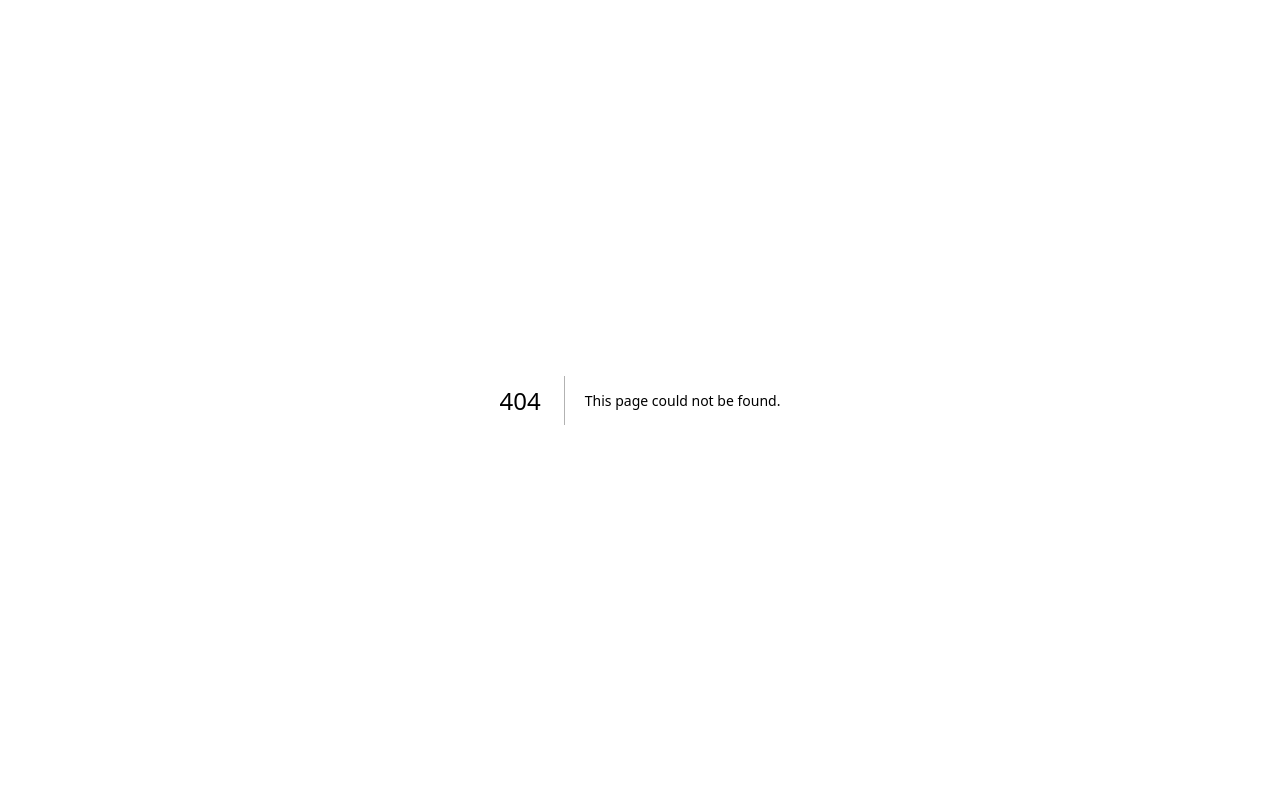
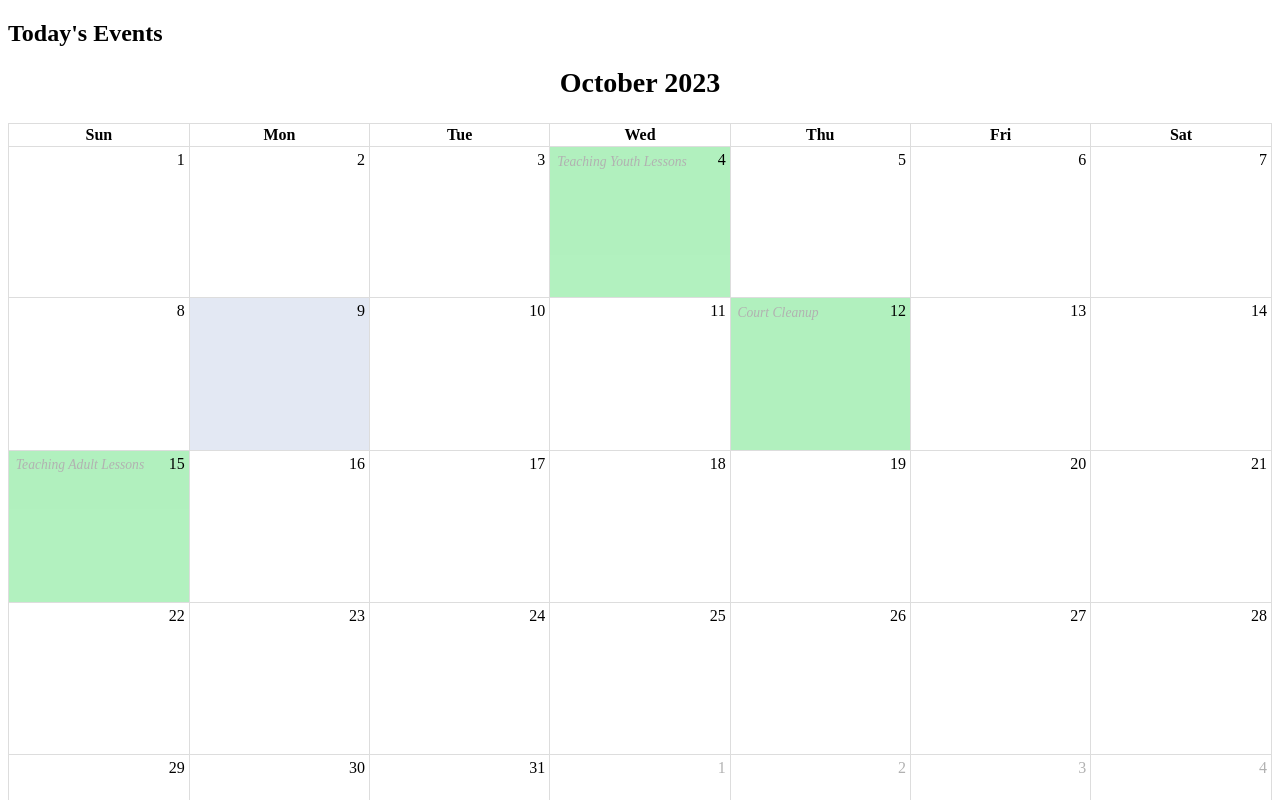
Before and after one commit to Hack4Impact-UMD/tennis-alliance, a Next.js app: page /calendar in a window 1280 px wide. Before the commit this address had no page. Shown: the top 800 px of the page. Built offline with nearby package versions, Linux system fonts and the light colour scheme.

Commit message:
setting calendar

```diff
--- a/package.json
+++ b/package.json
@@ -11,14 +11,20 @@
         "lint:fix": "next lint --fix"
     },
     "dependencies": {
+        "@fullcalendar/core": "^6.1.9",
+        "@fullcalendar/daygrid": "^6.1.9",
+        "@fullcalendar/react": "^6.1.9",
         "next": "^13.5.4",
         "react": "^18.2.0",
+        "react-big-calendar": "^1.8.4",
+        "react-calendar": "^4.6.0",
         "react-dom": "^18.2.0",
         "typescript": "^5.2.2"
     },
     "devDependencies": {
         "@types/node": "^20.8.4",
         "@types/react": "^18.2.27",
+        "@types/react-big-calendar": "^1.8.0",
         "@types/react-dom": "^18.2.12",
         "@typescript-eslint/eslint-plugin": "^6.7.5",
         "@typescript-eslint/parser": "^6.7.5",
--- /dev/null
+++ b/src/pages/calendar.tsx
@@ -0,0 +1,52 @@
+/* eslint-disable react/no-unescaped-entities */
+import React from "react";
+import FullCalendar from "@fullcalendar/react";
+import dayGridPlugin from "@fullcalendar/daygrid";
+import "./calendar_style.css";
+
+const CalendarApp = () => {
+    const events = [
+        { title: "Teaching Youth Lessons",
+            date: "2023-10-04",
+            time: "3:00pm",
+            description: "Assisting children ages 10-12 with tennis practice and learning different skills",
+            slotsOpen: 7,
+            totalSlots: 20,
+            display: "background",
+            color: "#02D12B"},
+        { title: "Court Cleanup",
+            date: "2023-10-12",
+            time: "3:00pm",
+            description: "",
+            slotsOpen: 7,
+            totalSlots: 20,
+            display: "background",
+            color: "#02D12B"},
+        { title: "Teaching Adult Lessons",
+            date: "2023-10-15",
+            time: "3:00pm",
+            description: "",
+            slotsOpen: 7,
+            totalSlots: 20,
+            display: "background",
+            color: "#02D12B"},
+    ];
+
+    return (
+        <div>
+            <div className="today-event">
+                <h2>Today's Events</h2>
+            </div>
+            <div>
+                <FullCalendar
+                    initialView="dayGridMonth"
+                    plugins={[ dayGridPlugin ]}
+                    headerToolbar={{start: "", center: "title", end: ""}}
+                    events={events}
+                />
+            </div>
+        </div>
+    );
+};
+
+export default CalendarApp;
--- /dev/null
+++ b/src/pages/calendar_style.css
@@ -0,0 +1,3 @@
+:root {
+    --fc-today-bg-color: rgba(68, 102, 173, 0.15);
+}
```
Also changed, not shown: 1 other file (tests, documents, lock files or other folders).
